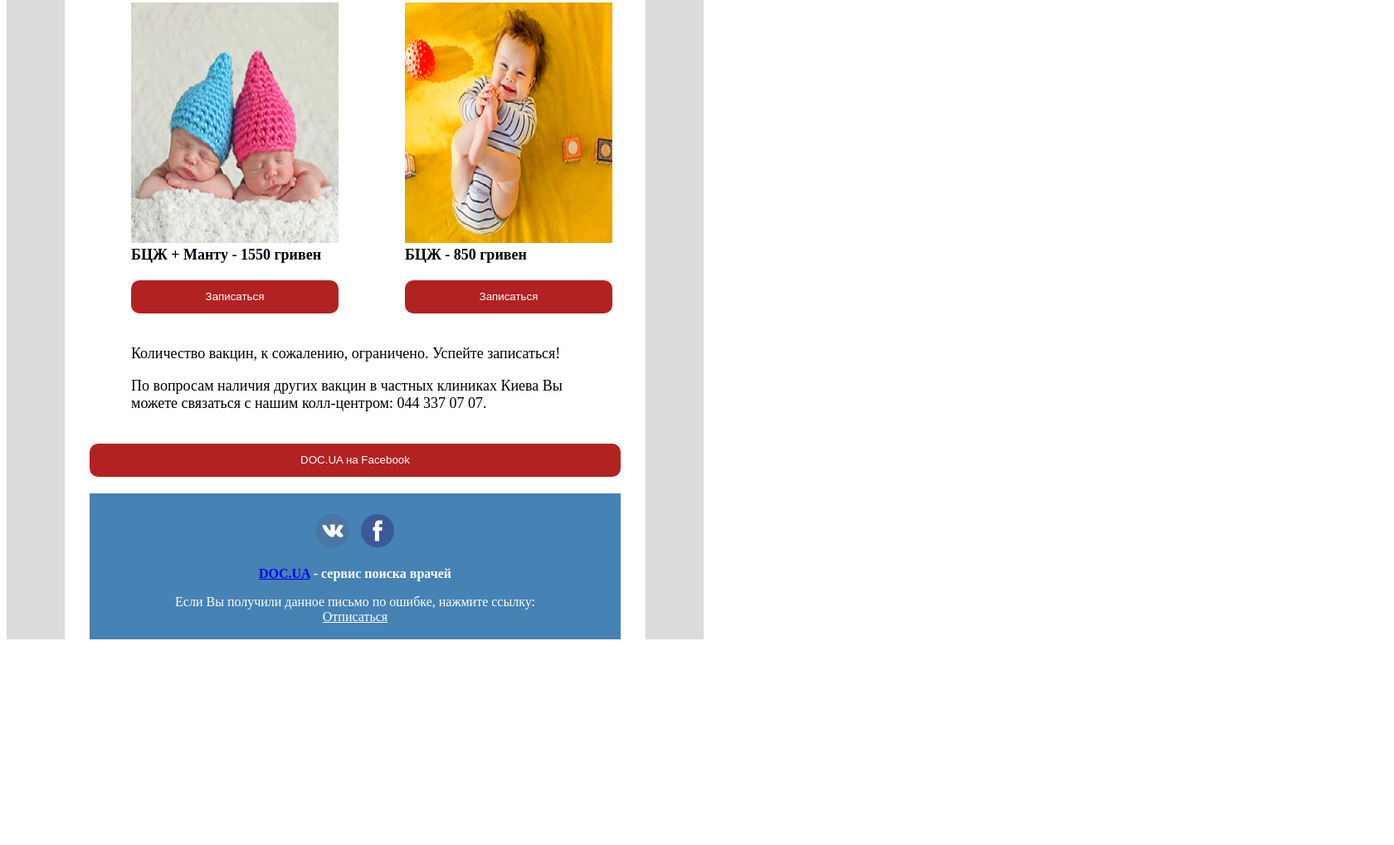
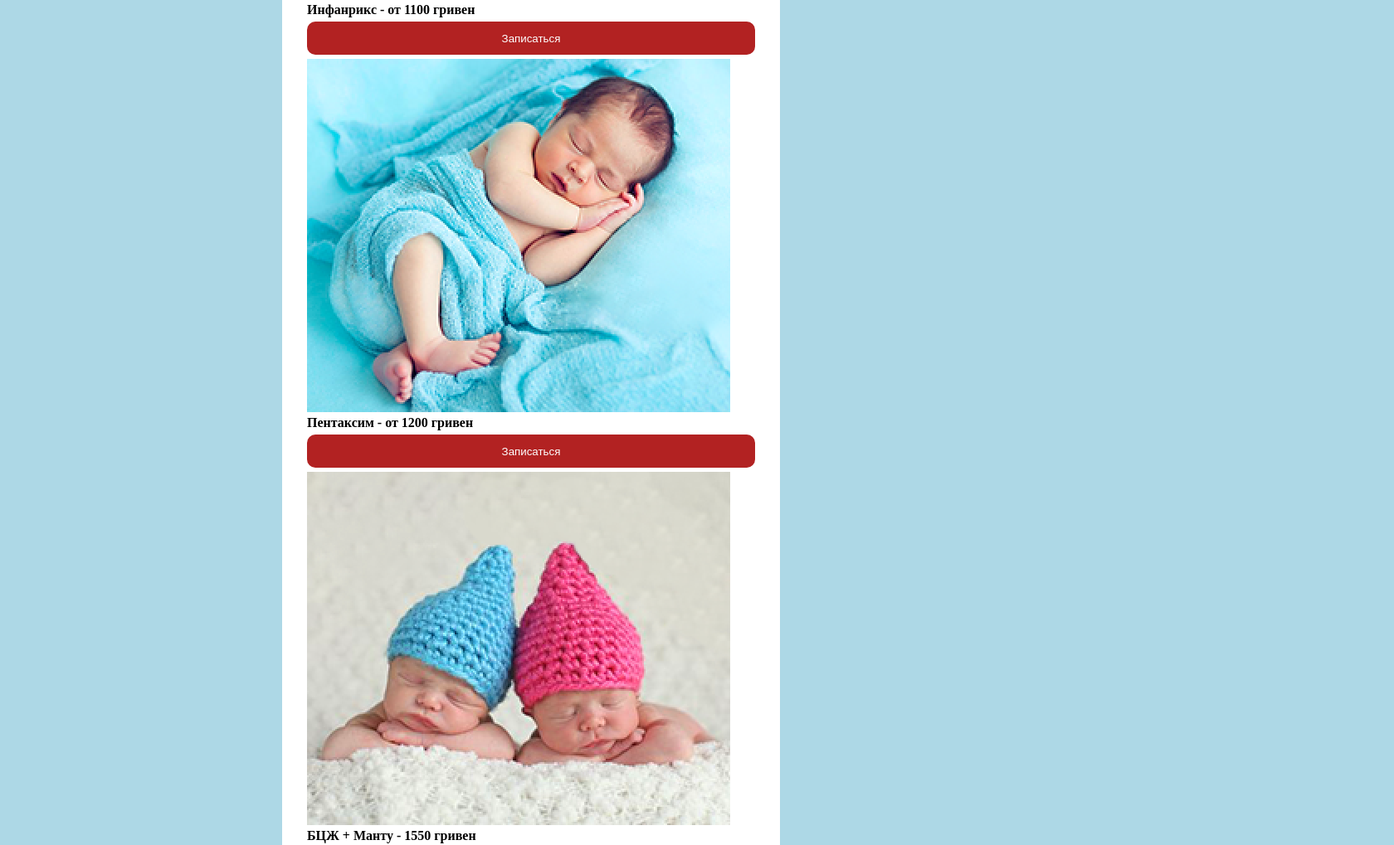
Before and after one commit to MIBatsinko/WEB, a plain HTML site: page DOC.UA 2/index.html in a window 1280 px wide. Shown: the part 863-1882 px from the top of the page at 83% size, 1680 px wide, since content can reach past the window. Before the commit the page ends 1634 px from the top, so only its background shows below. Drawn offline with Linux system fonts and the light colour scheme.

Commit message:
Update style.css

```diff
--- a/DOC.UA 2/css/style.css
+++ b/DOC.UA 2/css/style.css
@@ -1,117 +1,105 @@
-html {
-height: 100%;
-width: 100%;
+* {
+    margin: 0 auto;
+}
+
+body {
+        background-color: lightblue;
 }
 
 p {
-    font-size: 18px;
-    color: #000000;
-    margin-left: 80px;
-    margin-right: 80px;
-}
-
-.text_center {
-    text-align: center;
-    margin-top: 20px;
-
+    margin-top: 15px;
 }
 
 span {
     font-weight: bold;
 }
 
-.block {
-    width: 250px;
-    float: left;
-    margin: 10px 80px 0 0;
-}
-
-.pic{
-    width: 250px;
-    height: 290px;
-    margin-left: 80px;
+ul {
+    margin-top: -15px;
 }
 
 .fullwrap {
-  width: 700px;
-  min-height: 30px;
-  background: #dbdbdb;
-  padding-top: 70px;
-  padding-right: 70px;
-  padding-left: 70px;
-}
-}
-.header {
-    width: 100%;
-    height: 240px;
-    background: #808080;
+    width: 600px;
+    background: #FFFFFF;
+    margin: 20px auto;
+    padding:0 0 10px 0;
 }
 
-.header_img{
-    width: 93%;
-    min-height: 30px;
-    display: block;
-    margin: 0 auto;
+.wrap {
+    width: 540px;
+    margin-top: 20px;
 }
+
+.header {
+    width: 540px;
+    margin:0 30px;
+}
+
+.text {
+    width: 500px;
+    margin-top: 20px;
+}
+
+.center {
+    text-align: center;
+}
+
+.first {
+    width: 250px;
+    float: left;
+    margin: 10px 10px 0px 10px;
+}
+
+.firstimages {
+    width: 250px;
+    height: 200px;
+}
+
 .footer {
-    width: 640px;
+    width: 580px;
+    height: 160px;
     background: #4682B4;
-    display: block;
-    margin: 0 auto;
+    color: #fff;
+    text-align: center;
+    margin:10px 10px 20px 10px;
 }
-.wrap {
-    width: 100%;
-    margin: 3px 0;
-    background: #FFFFFF;
+
+.footer a {
+    font-weight: bold;
+}
+
+.footer p {
+    margin:0;
+}
+
+.footer img {
+    width:40px;
+    height:40px;
+    margin:10px 5px;
+}
+
+.white {
+    color:white;
+}
+
+button {
+    width: 540px;
+    height:40px;
+    background: #B22222;
+    border-radius: 10px;
+    border:  none;
+    color: white;
+    margin: 5px 0 5px;
+}
+
+.first button {
+    width: 250px;
+    height:40px;
+    background: #B22222;
+    border-radius: 10px;
+    margin:5px 0 10px;
 }
 
 .clearboth {
     clear:both;
 }
-
-.i {
-    font-style: italic;
-}
-
-button {
-    width: 640px;
-    height: 40px;
-    background: #B22222;
-    border-radius: 10px;
-    border:  none;
-    color: white;
-    margin: 20px 30px 20px;
-}
-
-.block button {
-    width: 250px;
-    height:40px;
-    background: #B22222;
-    border-radius: 10px;
-    margin: 20px 80px 20px;
-}
-
-.white_text_center{
-    text-align: center;
-    margin-top: 16px;
-    color: #FFFFFF;
-    font-size: 16px;
-}
-
-ul {
-    font-size: 18px;
-    margin-top: -20px;
-    margin-left: 70px;
-}
-
-.block_text{
-    font-size: 18px;
-    color: #000000;
-    margin-left: 80px;
-    margin-right: -60px;
-}
-
-.footer img {
-    width: 40px;
-    height: 40px;
-}
```
